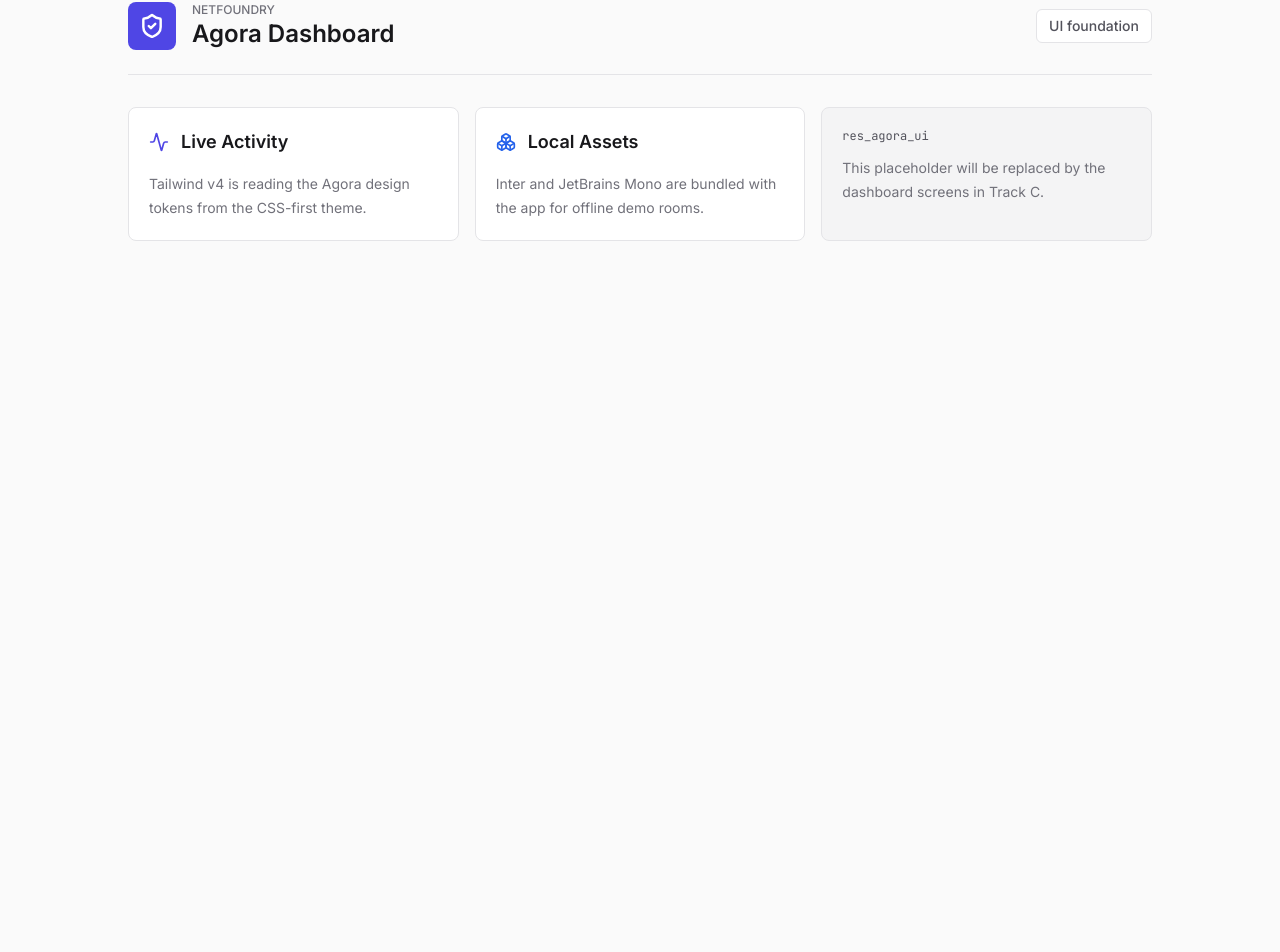
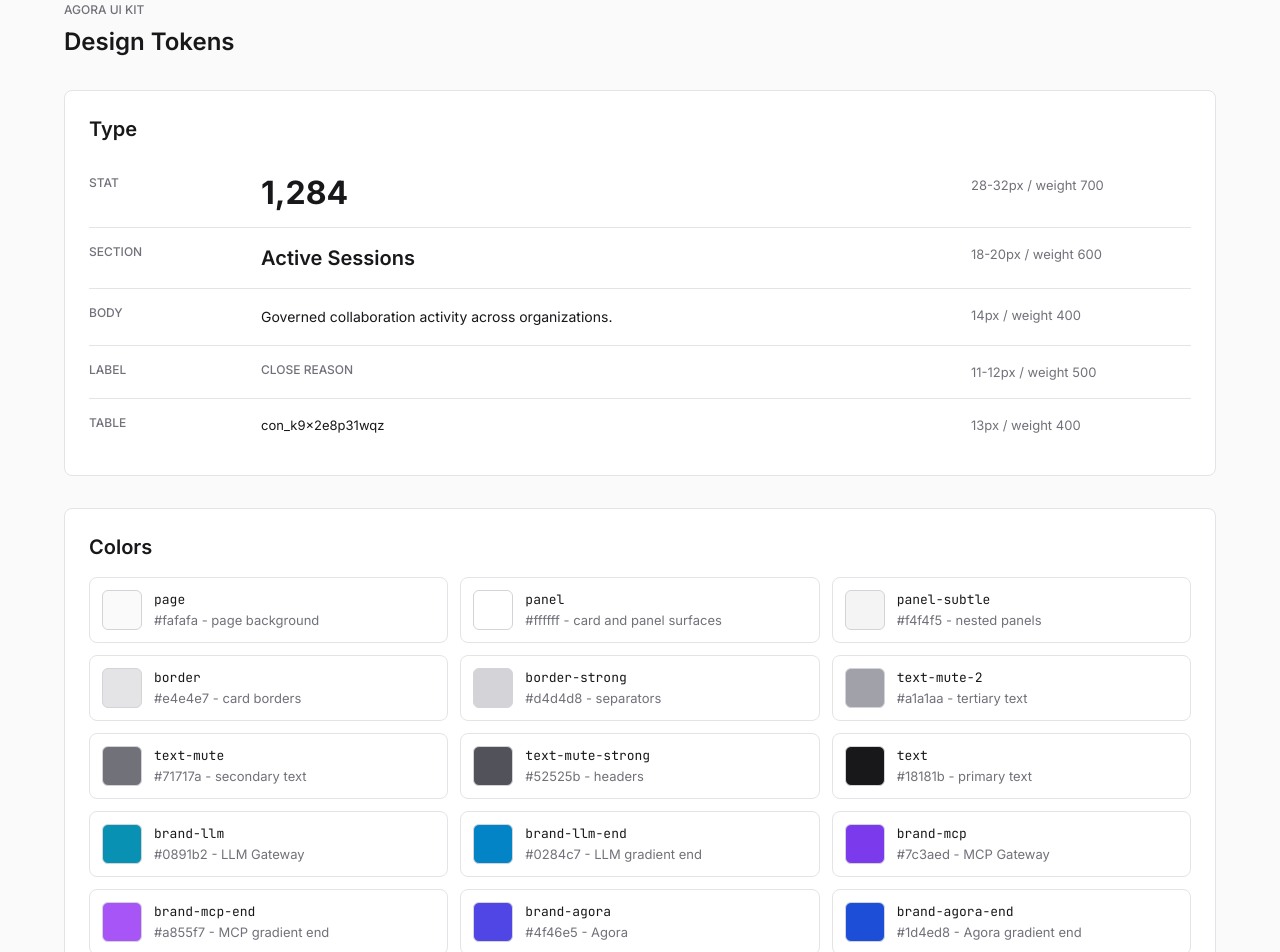
Before and after one commit to openziti/agora, a React (Vite) app in the folder ui/: page /_kit in a window 1280 px wide. Shown: the part 38-990 px from the top of the page. Before the commit the page ends 800 px from the top, so only its background shows below. Built offline with nearby package versions, Linux system fonts and the light colour scheme.

Commit message:
dashboards; B.4

```diff
--- a/ui/src/App.tsx
+++ b/ui/src/App.tsx
@@ -1,12 +1,17 @@
 import { Activity, Boxes, ShieldCheck } from 'lucide-react';
+import { createBrowserRouter, RouterProvider, type RouteObject } from 'react-router';
 
 export function App() {
+  return <RouterProvider router={router} />;
+}
+
+function DashboardPlaceholder() {
   return (
     <main className="min-h-screen bg-page px-8 py-10 text-text">
       <section className="mx-auto flex max-w-5xl flex-col gap-8">
         <header className="flex items-center justify-between border-b border-border pb-6">
           <div className="flex items-center gap-4">
-            <div className="flex size-12 items-center justify-center rounded-card bg-brand-agora text-white">
+            <div className="flex size-12 items-center justify-center rounded-card bg-[linear-gradient(135deg,var(--color-brand-agora),var(--color-brand-agora-end))] text-white">
               <ShieldCheck size={26} strokeWidth={2.25} aria-hidden="true" />
             </div>
             <div>
@@ -23,25 +28,27 @@ export function App() {
           <div className="rounded-card border border-border bg-panel p-5">
             <div className="mb-4 flex items-center gap-3 text-brand-agora">
               <Activity size={20} aria-hidden="true" />
-              <h2 className="text-lg font-semibold text-text">Live Activity</h2>
+              <h2 className="text-section font-semibold text-text">Live Activity</h2>
             </div>
-            <p className="text-sm leading-6 text-text-mute">
-              Tailwind v4 is reading the Agora design tokens from the CSS-first theme.
+            <p className="text-stat font-bold text-text">248</p>
+            <p className="mt-2 text-body text-text-mute">
+              governed events recorded across the demo organizations in the last hour.
             </p>
           </div>
           <div className="rounded-card border border-border bg-panel p-5">
             <div className="mb-4 flex items-center gap-3 text-info">
               <Boxes size={20} aria-hidden="true" />
-              <h2 className="text-lg font-semibold text-text">Local Assets</h2>
+              <h2 className="text-section font-semibold text-text">Catalog Reach</h2>
             </div>
-            <p className="text-sm leading-6 text-text-mute">
-              Inter and JetBrains Mono are bundled with the app for offline demo rooms.
+            <p className="text-stat font-bold text-text">10</p>
+            <p className="mt-2 text-body text-text-mute">
+              visible advertisements spanning Macro Pulse and gateway services.
             </p>
           </div>
           <div className="rounded-card border border-border bg-panel-subtle p-5">
             <p className="mb-3 font-mono text-xs text-text-mute-strong">res_agora_ui</p>
-            <p className="text-sm leading-6 text-text-mute">
-              This placeholder will be replaced by the dashboard screens in Track C.
+            <p className="text-body text-text-mute">
+              Cross-org sessions, contracts, and workgroups share one zero-trust governance root.
             </p>
           </div>
         </div>
@@ -49,3 +56,17 @@ export function App() {
     </main>
   );
 }
+
+const routes: RouteObject[] = [
+  { path: '/', Component: DashboardPlaceholder },
+  ...(import.meta.env.DEV
+    ? [
+        {
+          path: '/_kit',
+          lazy: async () => ({ Component: (await import('./_kit/Kit')).default }),
+        },
+      ]
+    : []),
+];
+
+const router = createBrowserRouter(routes);
--- /dev/null
+++ b/ui/src/_kit/Kit.tsx
@@ -0,0 +1,109 @@
+type ColorToken = {
+  name: string;
+  className: string;
+  hex: string;
+  usage: string;
+};
+
+const colors: ColorToken[] = [
+  { name: 'page', className: 'bg-page', hex: '#fafafa', usage: 'page background' },
+  { name: 'panel', className: 'bg-panel', hex: '#ffffff', usage: 'card and panel surfaces' },
+  { name: 'panel-subtle', className: 'bg-panel-subtle', hex: '#f4f4f5', usage: 'nested panels' },
+  { name: 'border', className: 'bg-border', hex: '#e4e4e7', usage: 'card borders' },
+  { name: 'border-strong', className: 'bg-border-strong', hex: '#d4d4d8', usage: 'separators' },
+  { name: 'text-mute-2', className: 'bg-text-mute-2', hex: '#a1a1aa', usage: 'tertiary text' },
+  { name: 'text-mute', className: 'bg-text-mute', hex: '#71717a', usage: 'secondary text' },
+  { name: 'text-mute-strong', className: 'bg-text-mute-strong', hex: '#52525b', usage: 'headers' },
+  { name: 'text', className: 'bg-text', hex: '#18181b', usage: 'primary text' },
+  { name: 'brand-llm', className: 'bg-brand-llm', hex: '#0891b2', usage: 'LLM Gateway' },
+  { name: 'brand-llm-end', className: 'bg-brand-llm-end', hex: '#0284c7', usage: 'LLM gradient end' },
+  { name: 'brand-mcp', className: 'bg-brand-mcp', hex: '#7c3aed', usage: 'MCP Gateway' },
+  { name: 'brand-mcp-end', className: 'bg-brand-mcp-end', hex: '#a855f7', usage: 'MCP gradient end' },
+  { name: 'brand-agora', className: 'bg-brand-agora', hex: '#4f46e5', usage: 'Agora' },
+  { name: 'brand-agora-end', className: 'bg-brand-agora-end', hex: '#1d4ed8', usage: 'Agora gradient end' },
+  { name: 'brand-family-start', className: 'bg-brand-family-start', hex: '#0891b2', usage: 'family gradient start' },
+  { name: 'brand-family-end', className: 'bg-brand-family-end', hex: '#7c3aed', usage: 'family gradient end' },
+  { name: 'success', className: 'bg-success', hex: '#22c55e', usage: 'healthy' },
+  { name: 'success-strong', className: 'bg-success-strong', hex: '#16a34a', usage: 'active' },
+  { name: 'warning', className: 'bg-warning', hex: '#d97706', usage: 'warning' },
+  { name: 'warning-strong', className: 'bg-warning-strong', hex: '#f97316', usage: 'degraded' },
+  { name: 'danger', className: 'bg-danger', hex: '#dc2626', usage: 'failed' },
+  { name: 'info', className: 'bg-info', hex: '#2563eb', usage: 'info' },
+  { name: 'highlight', className: 'bg-highlight', hex: '#eab308', usage: 'highlight' },
+];
+
+const typeRows = [
+  {
+    label: 'Stat',
+    className: 'text-stat font-bold text-text',
+    sample: '1,284',
+    detail: '28-32px / weight 700',
+  },
+  {
+    label: 'Section',
+    className: 'text-section font-semibold text-text',
+    sample: 'Active Sessions',
+    detail: '18-20px / weight 600',
+  },
+  {
+    label: 'Body',
+    className: 'text-body text-text',
+    sample: 'Governed collaboration activity across organizations.',
+    detail: '14px / weight 400',
+  },
+  {
+    label: 'Label',
+    className: 'text-label font-medium uppercase text-text-mute',
+    sample: 'close reason',
+    detail: '11-12px / weight 500',
+  },
+  {
+    label: 'Table',
+    className: 'text-table text-text',
+    sample: 'con_k9x2e8p31wqz',
+    detail: '13px / weight 400',
+  },
+];
+
+export default function Kit() {
+  return (
+    <main className="min-h-screen bg-page px-8 py-10 text-text">
+      <section className="mx-auto flex max-w-6xl flex-col gap-8">
+        <header>
+          <p className="text-label font-medium uppercase text-text-mute">Agora UI kit</p>
+          <h1 className="mt-2 text-2xl font-semibold text-text">Design Tokens</h1>
+        </header>
+
+        <section className="rounded-card border border-border bg-panel p-6">
+          <h2 className="mb-4 text-section font-semibold text-text">Type</h2>
+          <div className="divide-y divide-border">
+            {typeRows.map((row) => (
+              <div key={row.label} className="grid gap-3 py-4 md:grid-cols-[160px_1fr_220px]">
+                <p className="text-label font-medium uppercase text-text-mute">{row.label}</p>
+                <p className={row.className}>{row.sample}</p>
+                <p className="text-table text-text-mute">{row.detail}</p>
+              </div>
+            ))}
+          </div>
+        </section>
+
+        <section className="rounded-card border border-border bg-panel p-6">
+          <h2 className="mb-4 text-section font-semibold text-text">Colors</h2>
+          <div className="grid gap-3 md:grid-cols-2 xl:grid-cols-3">
+            {colors.map((color) => (
+              <div key={color.name} className="flex items-center gap-3 rounded-card border border-border bg-panel p-3">
+                <div className={`size-10 rounded-pill border border-border-strong ${color.className}`} />
+                <div>
+                  <p className="font-mono text-table text-text">{color.name}</p>
+                  <p className="text-table text-text-mute">
+                    {color.hex} - {color.usage}
+                  </p>
+                </div>
+              </div>
+            ))}
+          </div>
+        </section>
+      </section>
+    </main>
+  );
+}
--- a/ui/src/globals.css
+++ b/ui/src/globals.css
@@ -31,8 +31,26 @@
   --font-sans: 'Inter Variable', Inter, ui-sans-serif, system-ui, sans-serif;
   --font-mono: 'JetBrains Mono Variable', 'JetBrains Mono', ui-monospace, SFMono-Regular, monospace;
 
+  --spacing-card-gap: 8px;
+  --spacing-card-padding: 12px;
+  --spacing-section-gap-min: 16px;
+  --spacing-section-gap-max: 24px;
+  --spacing-page-gutter: 32px;
+
+  --text-stat: 2rem;
+  --text-stat--line-height: 2.25rem;
+  --text-section: 1.25rem;
+  --text-section--line-height: 1.75rem;
+  --text-body: 0.875rem;
+  --text-body--line-height: 1.5rem;
+  --text-label: 0.75rem;
+  --text-label--line-height: 1rem;
+  --text-table: 0.8125rem;
+  --text-table--line-height: 1.25rem;
+
   --radius-card: 8px;
   --radius-pill: 6px;
+  --radius-status: 9999px;
 }
 
 :root {
```
